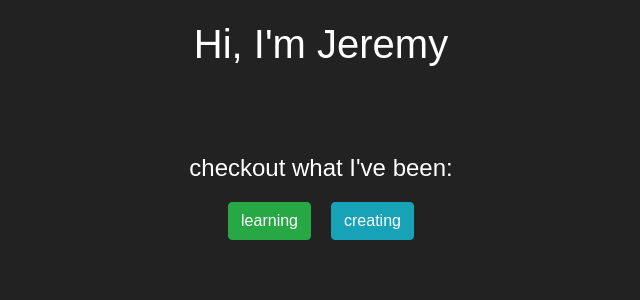
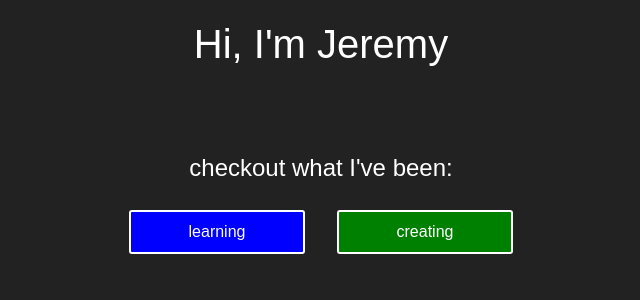
Before and after one commit to jmoglesby/resume-in-react, a React (Create React App) app: page / in a window 1280 px wide. Shown: the top 300 px of the page, without its empty margins (319-959 px from the left). Built offline with nearby package versions, Linux system fonts and the light colour scheme.

Commit message:
First styled component added

```diff
--- a/src/App.js
+++ b/src/App.js
@@ -1,7 +1,7 @@
 import React, { Component } from 'react';
-import { Button } from 'reactstrap';
 import logo from './logo.svg';
 import './App.css';
+import Button from './Button/Button.js';
 
 class App extends Component {
   render() {
@@ -14,8 +14,8 @@ class App extends Component {
           checkout what I've been:
         </p>
         <div>
-          <Button color="success">learning</Button>
-          <Button color="info">creating</Button>
+          <Button learning>learning</Button>
+          <Button creating>creating</Button>
         </div>
       </div>
     );
--- /dev/null
+++ b/src/Button/Button.js
@@ -0,0 +1,24 @@
+import styled, { css } from 'styled-components'
+
+const Button = styled.button`
+  display: inline-block;
+  border-radius: 3px;
+  padding: 0.5rem 0;
+  margin: 0.5rem 1rem;
+  width: 11rem;
+  background: transparent;
+  color: white;
+  border: 2px solid white;
+
+  ${props => props.learning && css`
+    background: blue;
+    color: white;
+  `}
+
+  ${props => props.creating && css`
+    background: green;
+    color: white;
+  `}
+`;
+
+export default Button
--- a/src/components/LearningButton.js
+++ /dev/null
@@ -1 +0,0 @@
-import React from 'react';
```
